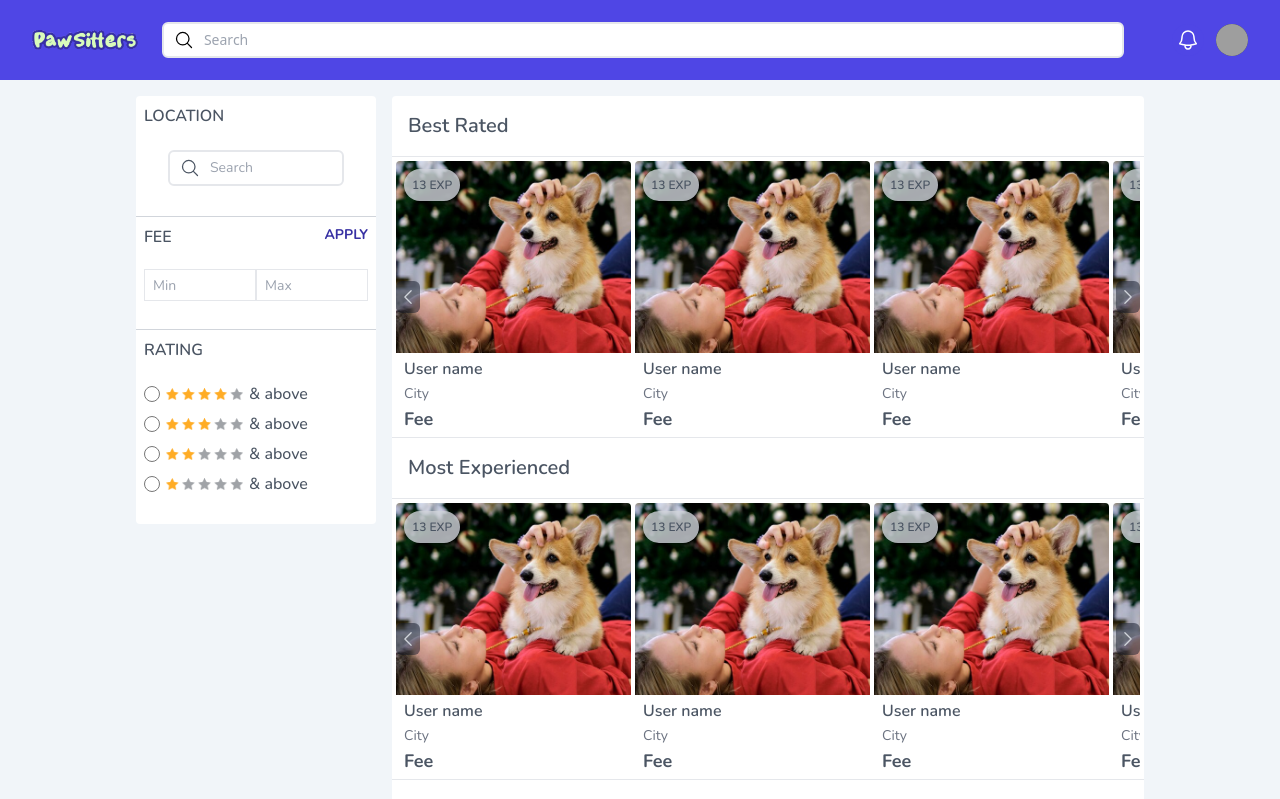
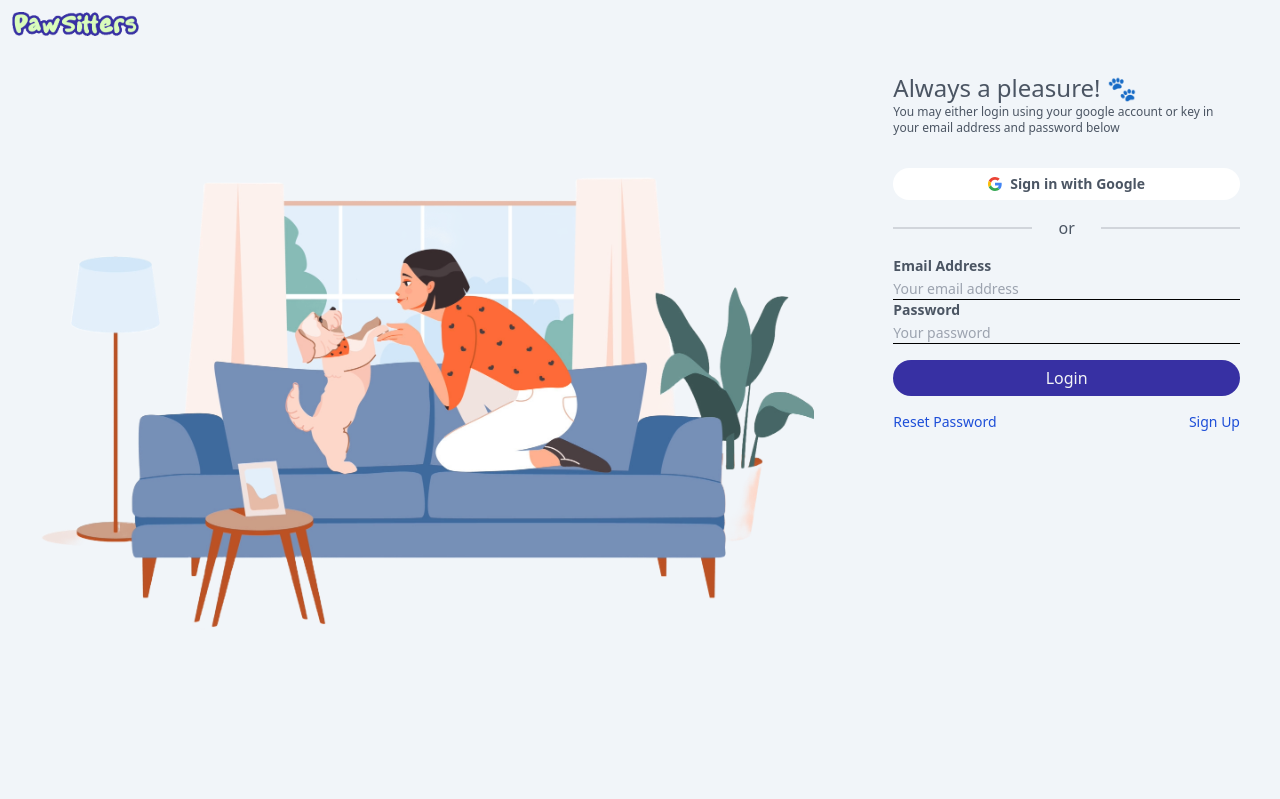
Before and after one commit to Assiminee/PawSitters, a React (Vite) app in the folder frontend/: page / in a window 1280 px wide. Shown: the top 799 px of the page. Built offline with nearby package versions, Linux system fonts and the light colour scheme; grey boxes are pictures that could not be loaded.

Commit message:
App.tsx update: render Login page

```diff
--- a/frontend/src/App.tsx
+++ b/frontend/src/App.tsx
@@ -6,7 +6,7 @@ function App() {
 
   return (
     <>
-      <Sitters></Sitters>
+      <Login></Login>
     </>
   )
 }
```
